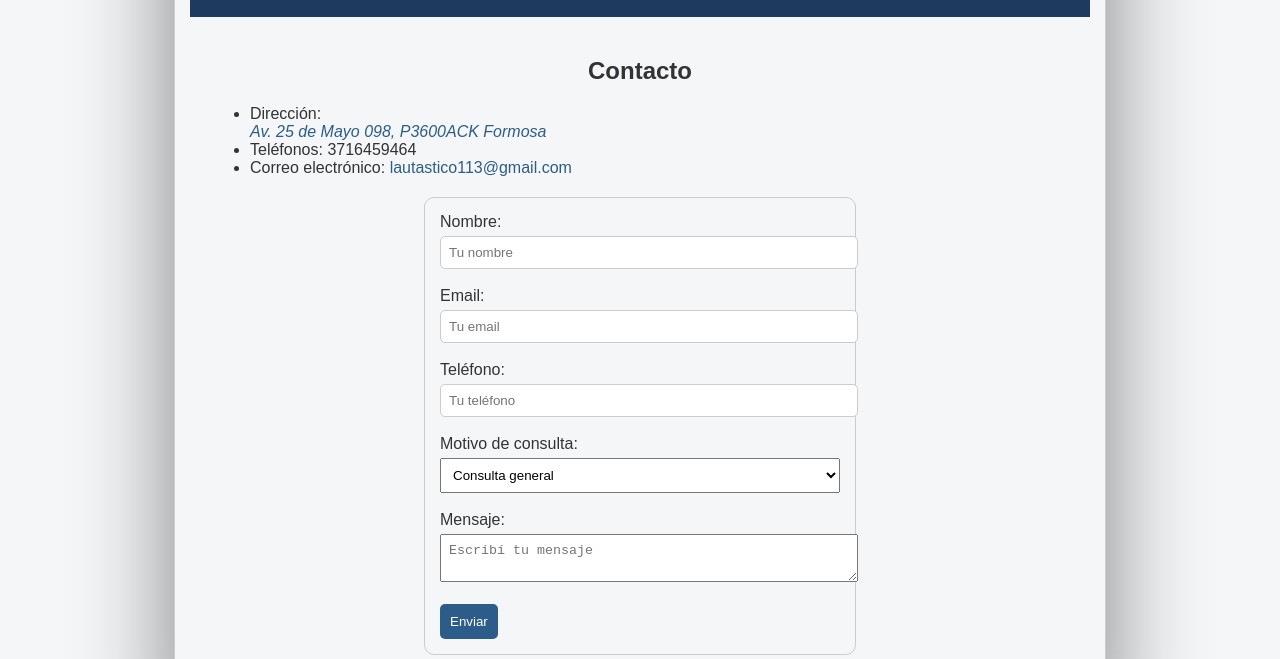
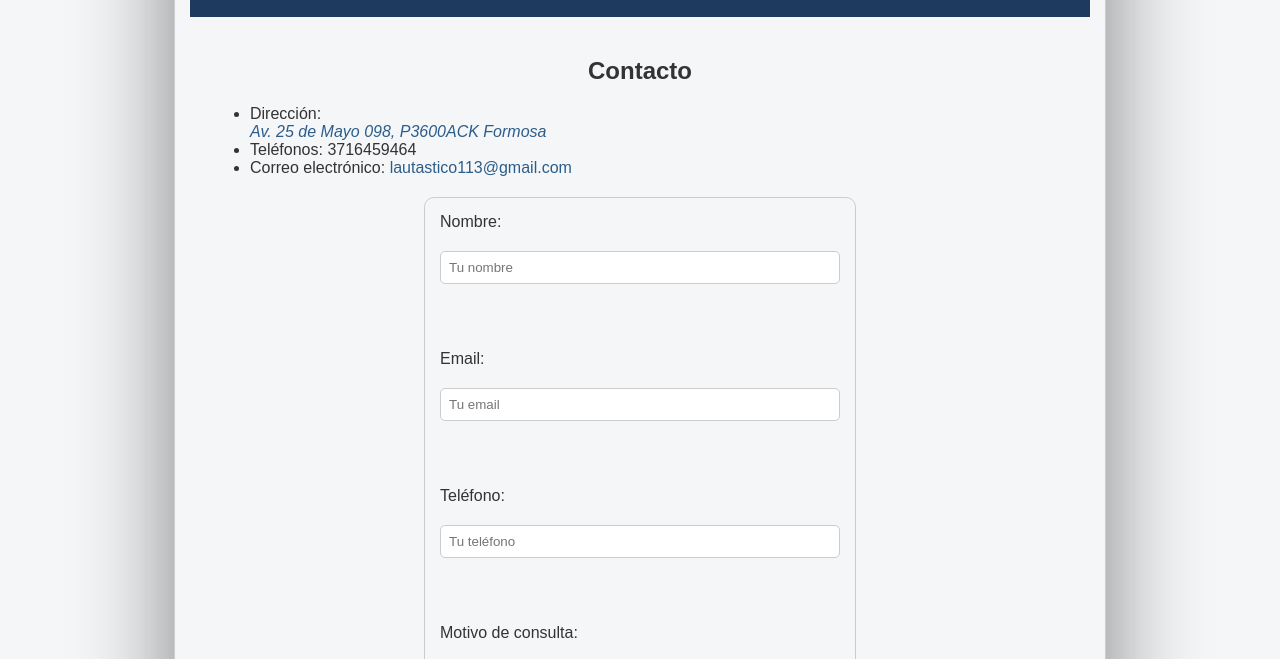
Before and after one commit to lauraton/Parte-2---IAS, a plain HTML site: page contacto.html in a window 1280 px wide. Shown: the part 257-916 px from the top of the page. Drawn offline with Linux system fonts and the light colour scheme.

Commit message:
Style: Se agregó el display: flex al formulario de contactos.html y se modificaron ciertos atributos para que se vea más estético.

```diff
--- a/assets/css/style.css
+++ b/assets/css/style.css
@@ -44,12 +44,29 @@ figcaption {
   padding: 15px;
   border: 1px solid #ccc;
   border-radius: 10px;
+
+  display: flex;
+  flex-wrap: wrap;
+  gap: 15px;
+}
+
+#formulario-contacto label {
+  width: 100%;
 }
 
 input, textarea, select {
-  width: 100%;
   padding: 8px;
   margin-top: 5px;
+}
+
+#formulario-contacto input,
+#formulario-contacto select {
+  width: 100%;
+}
+
+#formulario-contacto textarea,
+#formulario-contacto button {
+  width: 100%;
 }
 
 button {
```
Also changed, not shown: funciones.html (+1 -1 lines).
